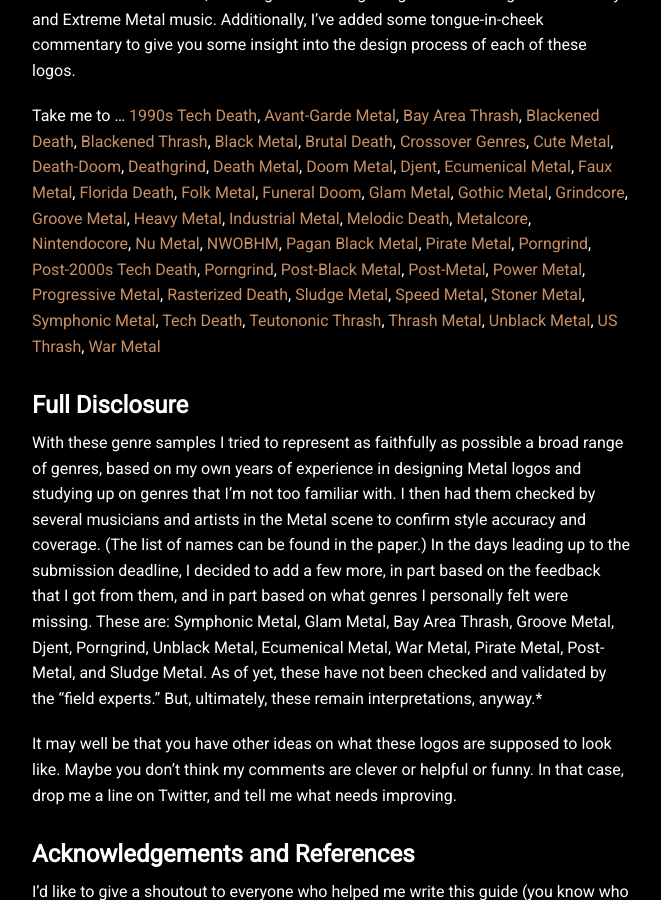
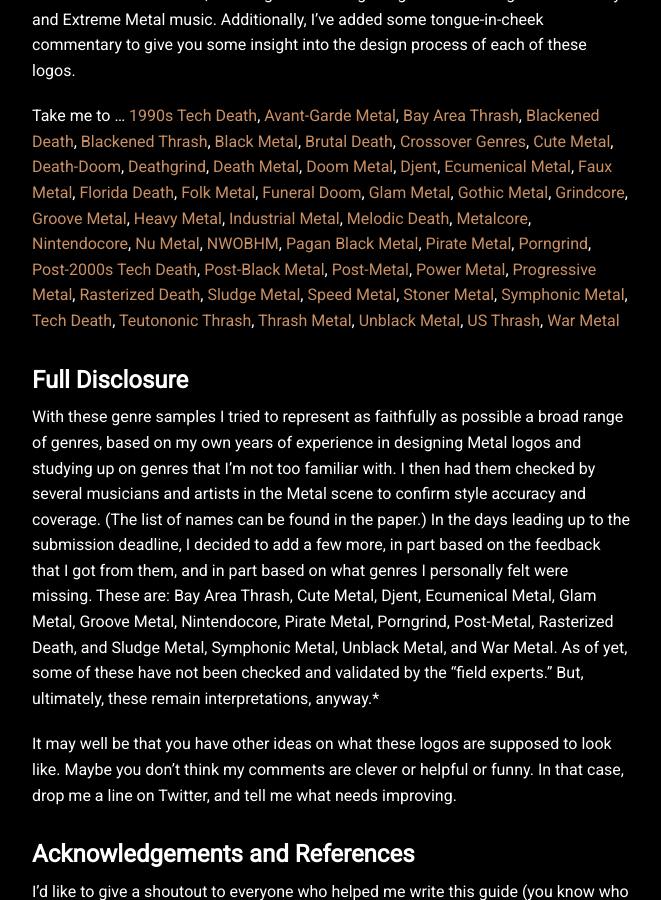
Before and after one commit to Noeska/illegiblesemantics, a Jekyll site: the page built from projects/proj-2.md, in a window 1280 px wide and 900 px high, scrolled down 772 px. Shown: the whole window, without its empty margins (308-969 px from the left). Built offline with Jekyll 4.4.1, drawn with Linux system fonts in a browser that asks for light colours; nearby versions of some CDN libraries.

Commit message:
Update proj-2.md

```diff
--- a/projects/proj-2.md
+++ b/projects/proj-2.md
@@ -24,10 +24,10 @@
 
 <a name="TOP"></a>
 Take me to ...
-[1990s Tech Death](#1990tech), [Avant-Garde Metal](#avantgarde), [Bay Area Thrash](#bay), [Blackened Death](#bdeath), [Blackened Thrash](#bthrash), [Black Metal](#black), [Brutal Death](#brutal), [Crossover Genres](#crossover), [Cute Metal](#cute), [Death-Doom](#deathdoom), [Deathgrind](#deathgrind), [Death Metal](#death), [Doom Metal](#doom), [Djent](#djent), [Ecumenical Metal](#ecumenical), [Faux Metal](#faux), [Florida Death](#florida), [Folk Metal](#folk), [Funeral Doom](#funeral), [Glam Metal](#glam), [Gothic Metal](#gothic), [Grindcore](#grindcore), [Groove Metal](#groove), [Heavy Metal](#heavy), [Industrial Metal](#industrial), [Melodic Death](#melodic), [Metalcore](#metalcore), [Nintendocore](#nintendo), [Nu Metal](#nu), [NWOBHM](#NWOBHM), [Pagan Black Metal](#pagan), [Pirate Metal](#pirate), [Porngrind](#porngrind), [Post-2000s Tech Death](#2000tech), [Porngrind](#porngrind), [Post-Black Metal](#pblack), [Post-Metal](#post), [Power Metal](#power), [Progressive Metal](#progressive), [Rasterized Death](#rasterized), [Sludge Metal](#sludge), [Speed Metal](#speed), [Stoner Metal](#psychedelic), [Symphonic Metal](#symphonic), [Tech Death](#tech), [Teutononic Thrash](#teutonic), [Thrash Metal](#thrash), [Unblack Metal](#unblack), [US Thrash](#usthrash), [War Metal](#war)
+[1990s Tech Death](#1990tech), [Avant-Garde Metal](#avantgarde), [Bay Area Thrash](#bay), [Blackened Death](#bdeath), [Blackened Thrash](#bthrash), [Black Metal](#black), [Brutal Death](#brutal), [Crossover Genres](#crossover), [Cute Metal](#cute), [Death-Doom](#deathdoom), [Deathgrind](#deathgrind), [Death Metal](#death), [Doom Metal](#doom), [Djent](#djent), [Ecumenical Metal](#ecumenical), [Faux Metal](#faux), [Florida Death](#florida), [Folk Metal](#folk), [Funeral Doom](#funeral), [Glam Metal](#glam), [Gothic Metal](#gothic), [Grindcore](#grindcore), [Groove Metal](#groove), [Heavy Metal](#heavy), [Industrial Metal](#industrial), [Melodic Death](#melodic), [Metalcore](#metalcore), [Nintendocore](#nintendo), [Nu Metal](#nu), [NWOBHM](#NWOBHM), [Pagan Black Metal](#pagan), [Pirate Metal](#pirate), [Porngrind](#porngrind), [Post-2000s Tech Death](#2000tech), [Post-Black Metal](#pblack), [Post-Metal](#post), [Power Metal](#power), [Progressive Metal](#progressive), [Rasterized Death](#rasterized), [Sludge Metal](#sludge), [Speed Metal](#speed), [Stoner Metal](#psychedelic), [Symphonic Metal](#symphonic), [Tech Death](#tech), [Teutononic Thrash](#teutonic), [Thrash Metal](#thrash), [Unblack Metal](#unblack), [US Thrash](#usthrash), [War Metal](#war)
 
 #### Full Disclosure
-With these genre samples I tried to represent as faithfully as possible a broad range of genres, based on my own years of experience in designing Metal logos and studying up on genres that I'm not too familiar with. I then had them checked by several musicians and artists in the Metal scene to confirm style accuracy and coverage. (The list of names can be found in the paper.) In the days leading up to the submission deadline, I decided to add a few more, in part based on the feedback that I got from them, and in part based on what genres I personally felt were missing. These are: Symphonic Metal, Glam Metal, Bay Area Thrash, Groove Metal, Djent, Porngrind, Unblack Metal, Ecumenical Metal, War Metal, Pirate Metal, Post-Metal, and Sludge Metal. As of yet, these have not been checked and validated by the "field experts." But, ultimately, these remain interpretations, anyway.*
+With these genre samples I tried to represent as faithfully as possible a broad range of genres, based on my own years of experience in designing Metal logos and studying up on genres that I'm not too familiar with. I then had them checked by several musicians and artists in the Metal scene to confirm style accuracy and coverage. (The list of names can be found in the paper.) In the days leading up to the submission deadline, I decided to add a few more, in part based on the feedback that I got from them, and in part based on what genres I personally felt were missing. These are: Bay Area Thrash, Cute Metal, Djent, Ecumenical Metal, Glam Metal, Groove Metal, Nintendocore, Pirate Metal, Porngrind, Post-Metal, Rasterized Death, and Sludge Metal, Symphonic Metal, Unblack Metal, and War Metal. As of yet, some of these have not been checked and validated by the "field experts." But, ultimately, these remain interpretations, anyway.*
 
 It may well be that you have other ideas on what these logos are supposed to look like. Maybe you don't think my comments are clever or helpful or funny. In that case, drop me a line on Twitter, and tell me what needs improving.
 
```
